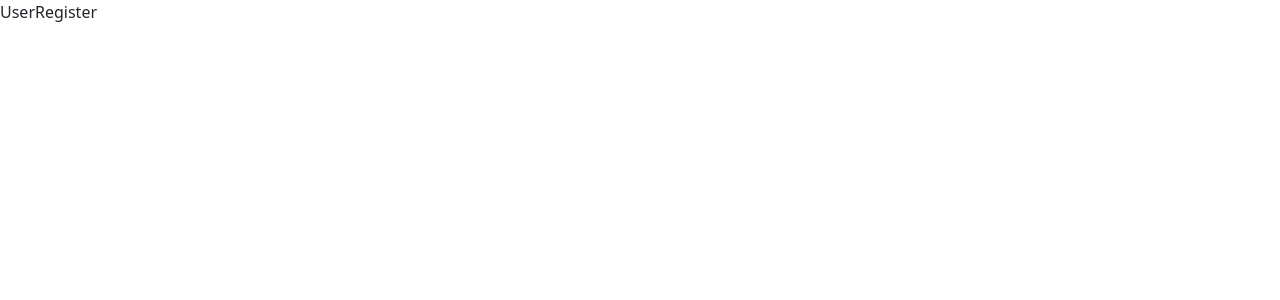
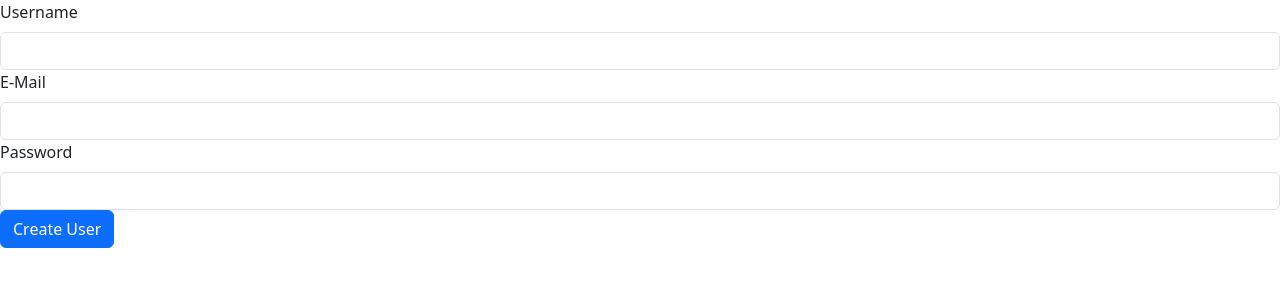
Before and after one commit to servet-isikli/mern-app-client, a React (Create React App) app: page /user in a window 1280 px wide. Shown: the top 300 px of the page. Built offline with nearby package versions, Linux system fonts and the light colour scheme; no server answers.

Commit message:
registerPage is ready

```diff
--- a/src/components/UserRegister.js
+++ b/src/components/UserRegister.js
@@ -1,9 +1,11 @@
 import React, { useState } from "react";
+import { Button, Form } from "react-bootstrap";
 import { useDispatch, useSelector } from "react-redux";
+import { registerUser } from "../redux/actions/userActions";
 
 const UserRegister = () => {
   const dispatch = useDispatch();
-  const registerUser = useSelector((state) => state.users.registerUser);
+  const registeredUser = useSelector((state) => state.users.registeredUser);
 
   const initialFormData = {
     username: "",
@@ -26,7 +28,41 @@ const UserRegister = () => {
     dispatch(registerUser(formData));
   };
 
-  return <div>UserRegister</div>;
+  return (
+    <Form onSubmit={handleSubmit}>
+      <Form.Group controlId="username">
+        <Form.Label>Username</Form.Label>
+        <Form.Control
+          type="text"
+          name="username"
+          value={formData.username}
+          onChange={handleInputChange}
+        />
+      </Form.Group>
+      <Form.Group controlId="email">
+        <Form.Label>E-Mail</Form.Label>
+        <Form.Control
+          type="email"
+          name="email"
+          value={formData.email}
+          onChange={handleInputChange}
+        />
+      </Form.Group>
+      <Form.Group controlId="password">
+        <Form.Label>Password</Form.Label>
+        <Form.Control
+          type="password"
+          name="password"
+          value={formData.password}
+          onChange={handleInputChange}
+        />
+      </Form.Group>
+      <Button variant="primary" type="submit">
+        Create User
+      </Button>
+      {registeredUser && <p>User created with ID: {registeredUser._id}</p>}
+    </Form>
+  );
 };
 
 export default UserRegister;
```
